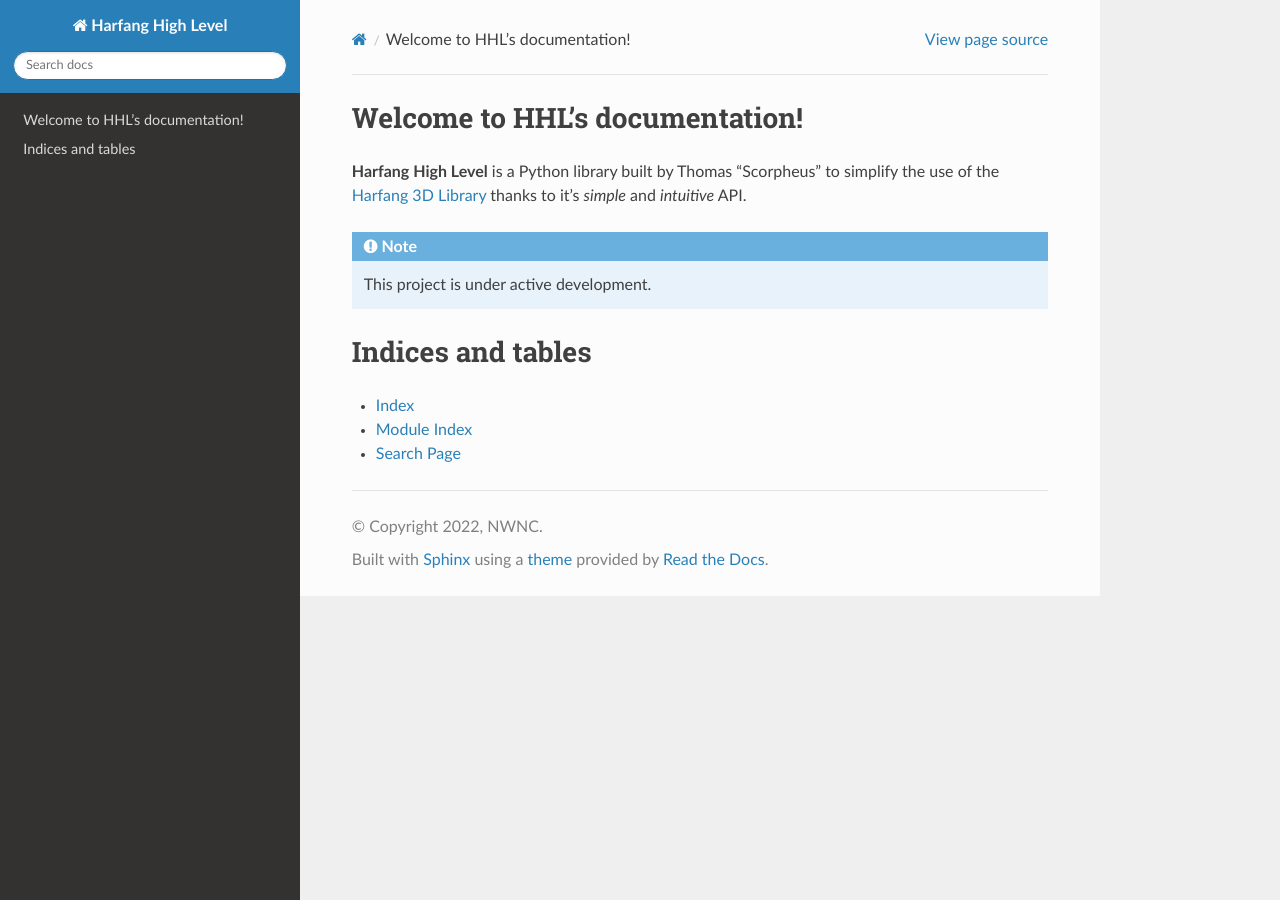
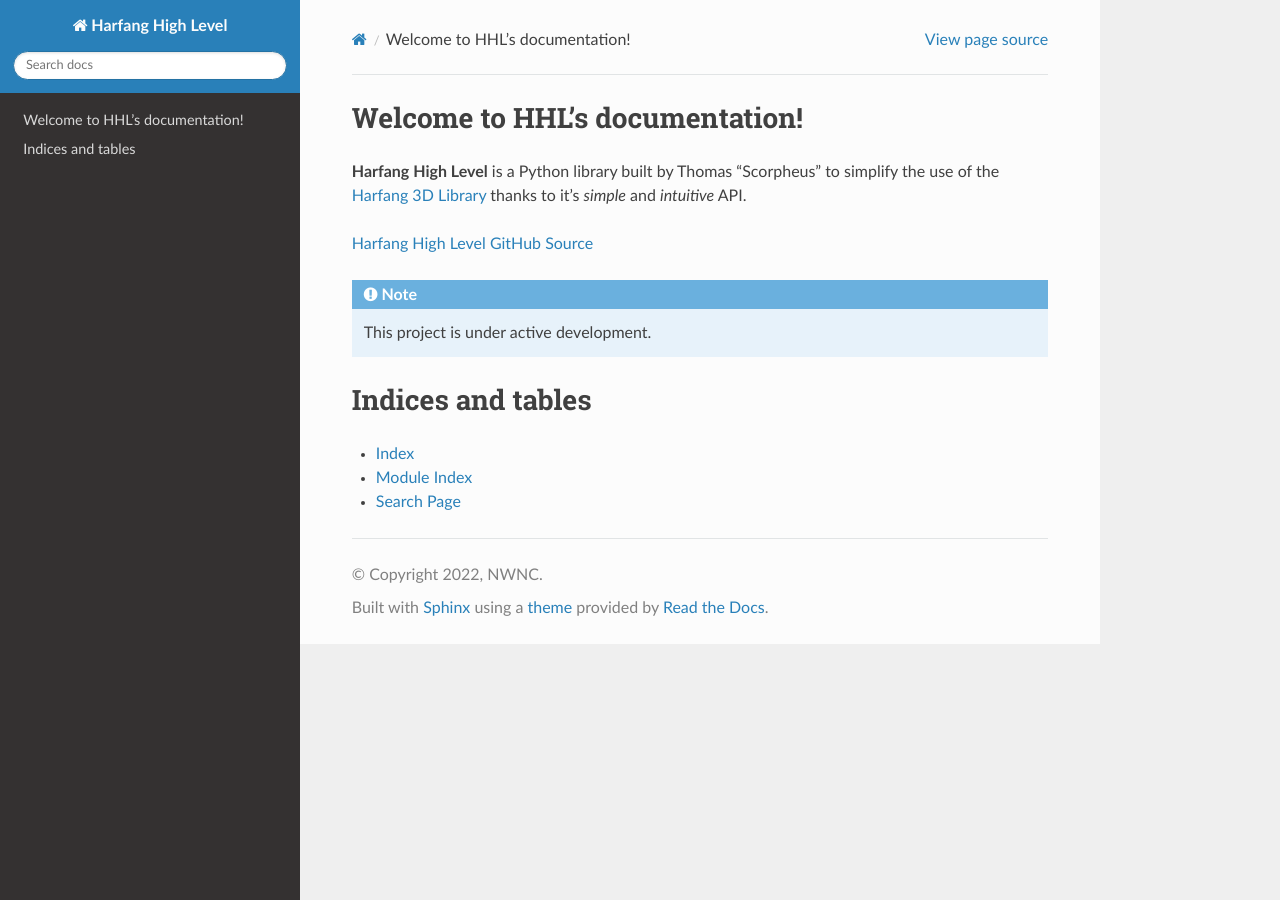
Before and after one commit to harfang3d/harfang-high-level, a Sphinx documentation site: the page built from docs/source/index.rst, in a window 1280 px wide. Built offline with Sphinx 7.4.7 and the Read the Docs theme 2.0.0, drawn with Linux system fonts in a browser that asks for light colours.

Commit message:
rebuild doc and update index

```diff
--- a/docs/source/index.rst
+++ b/docs/source/index.rst
@@ -9,6 +9,8 @@
 **Harfang High Level** is a Python library built by Thomas "Scorpheus" to simplify the use of
 the `Harfang 3D Library <https://www.harfang3d.com/>`_ thanks to
 it's *simple* and *intuitive* API.
+
+`Harfang High Level GitHub Source <https://github.com/harfang3d/harfang-high-level/>`_
 
 .. note::
 
```
Also changed, not shown: 8 other files.
